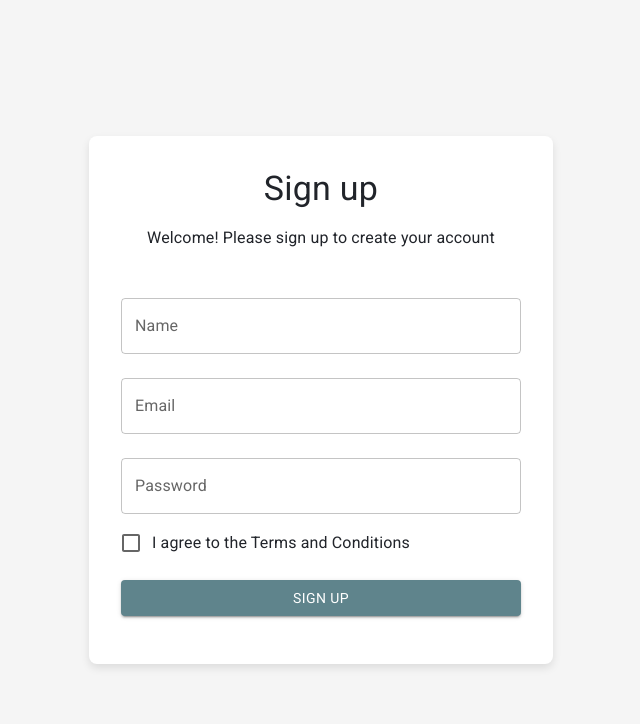
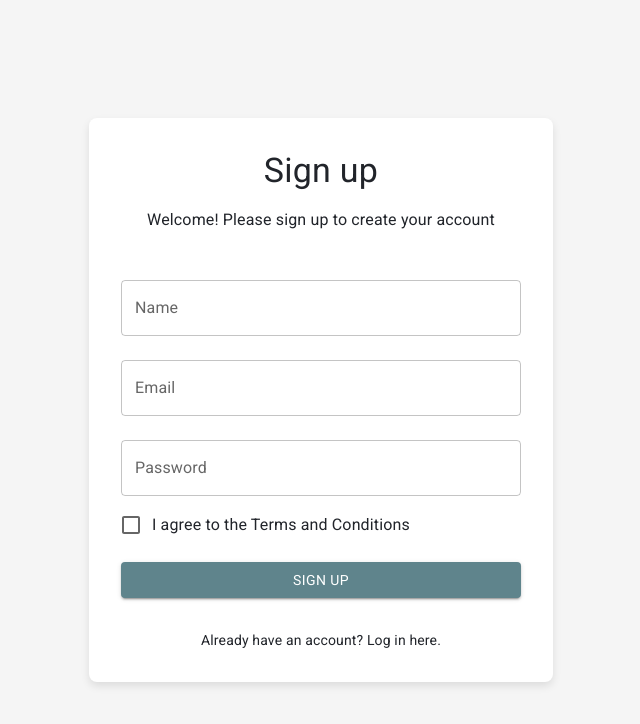
Before and after one commit to minerva-university/cs162-flash-news, a React (Create React App) app in the folder frontend/: page /signup in a window 1280 px wide. Shown: the top 724 px of the page, without its empty margins (319-959 px from the left). Built offline with nearby package versions, Linux system fonts and the light colour scheme.

Commit message:
refactor: small additions to make it cleaner

```diff
--- a/frontend/src/pages/CollectionsPage.js
+++ b/frontend/src/pages/CollectionsPage.js
@@ -1,4 +1,4 @@
-import React, { useState, useEffect, useMemo } from "react";
+import React, { useState, useEffect } from "react";
 import { useNavigate, useParams } from "react-router-dom";
 import {
   Avatar,
--- a/frontend/src/pages/LoginPage.js
+++ b/frontend/src/pages/LoginPage.js
@@ -39,13 +39,12 @@ function LoginPage() {
     setSnackbar((prev) => ({ ...prev, open: false }));
   };
 
-
   const handleSubmit = async (e) => {
     e.preventDefault();
     const { email, password } = formData;
 
     try {
-      const response = await fetch(`${DB_HOST}/auth/login`, {
+      const response = await fetch(`${DB_HOST}/login`, {
         method: "POST",
         headers: {
           "Content-Type": "application/json",
@@ -57,8 +56,6 @@ function LoginPage() {
       });
 
       const data = await response.json();
-      console.log("data", data);
-      console.log("data.username", data.username);
 
       if (!response.ok) {
         throw new Error(data.message || "Failed to log in");
@@ -69,8 +66,6 @@ function LoginPage() {
       localStorage.setItem("refresh_token", data.refresh_token);
       localStorage.setItem("username", data.username);
       localStorage.setItem("profile_picture", data.profile_picture || "");
-      console.log("data.username", data.username);
-      console.log("access_token", data.access_token);
 
       // Display success message
       setSnackbar({
@@ -79,7 +74,7 @@ function LoginPage() {
         severity: "success",
       });
 
-      // Navigate to a protected page (e.g., feed) after a delay
+      // Navigate to a protected page (e.g., dashboard) after a delay
       setTimeout(() => {
         navigate("/feed");
       }, 3000);
@@ -168,6 +163,14 @@ function LoginPage() {
             Log In
           </Button>
         </Box>
+        <Typography
+          variant="body2"
+          align="center"
+          sx={{ marginTop: "1rem", cursor: "pointer" }}
+          onClick={() => navigate("/signup")} // Navigate to the signup page
+        >
+          Don't have an account? Sign up here.
+        </Typography>
       </Box>
 
       {/* Snackbar for feedback */}
--- a/frontend/src/pages/SettingsPage.js
+++ b/frontend/src/pages/SettingsPage.js
@@ -34,6 +34,7 @@ const SettingsPage = () => {
       try {
         setLoading(true);
         const accessToken = localStorage.getItem("access_token");
+        console.log(accessToken);
         const response = await fetch(`${DB_HOST}/user/`, {
           method: "GET",
           headers: {
--- a/frontend/src/pages/SignupPage.js
+++ b/frontend/src/pages/SignupPage.js
@@ -9,11 +9,11 @@ import {
   Snackbar,
   Alert,
 } from "@mui/material";
-import GoogleIcon from "@mui/icons-material/Google";
 import "../App.css";
 import { useNavigate } from "react-router-dom";
 
 function SignupPage() {
+  const DB_HOST = "http://127.0.0.1:5000/api";
   const [formData, setFormData] = useState({
     name: "",
     email: "",
@@ -54,7 +54,7 @@ function SignupPage() {
     }
 
     try {
-      const response = await fetch("http://127.0.0.1:5000/register", {
+      const response = await fetch(`${DB_HOST}/register`, {
         method: "POST",
         headers: {
           "Content-Type": "application/json",
@@ -67,6 +67,8 @@ function SignupPage() {
       });
 
       const data = await response.json();
+      console.log("data", data);
+      console.log("type of access token", typeof data.access_token);
 
       if (!response.ok) {
         throw new Error(data.message || "Failed to register");
@@ -74,12 +76,9 @@ function SignupPage() {
 
       setSnackbar({
         open: true,
-        message: "Signup successful! Sending you to your settings...",
+        message: "Signup successful! You are being redirected to your profile setting.",
         severity: "success",
       });
-
-      console.log("data", data);
-      console.log("data.username", data.username);
 
       // Delay navigation to allow Snackbar to display
       setTimeout(() => {
@@ -112,7 +111,6 @@ function SignupPage() {
         backgroundColor: "#f5f5f5",
       }}
     >
-
       <Snackbar
         open={snackbar.open}
         autoHideDuration={10000} // Lasts 10 seconds
@@ -203,6 +201,14 @@ function SignupPage() {
             Sign Up
           </Button>
         </Box>
+        <Typography
+          variant="body2"
+          align="center"
+          sx={{ marginTop: "1rem", cursor: "pointer" }}
+          onClick={() => navigate("/login")} // Navigate to the login page
+        >
+          Already have an account? Log in here.
+        </Typography>
       </Box>
     </Box>
   );
```
